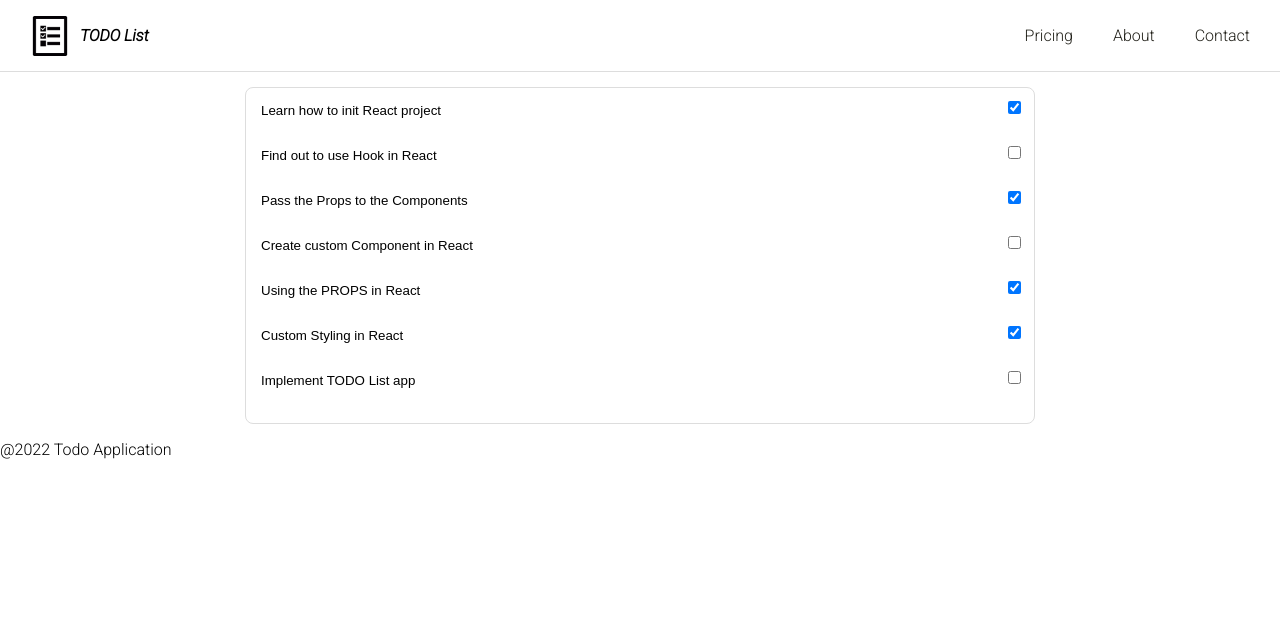
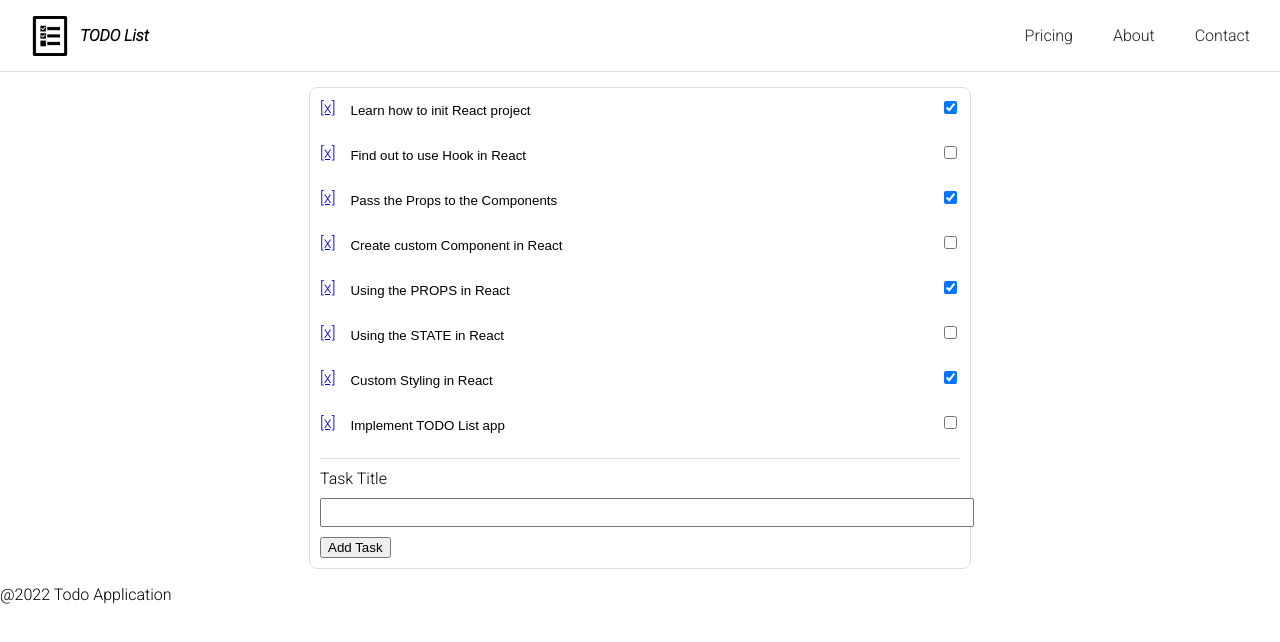
Before and after one commit to jimmyvn/Todo-ReactJS, a React (Create React App) app: page / in a window 1280 px wide. Shown: the top 642 px of the page. Built offline with nearby package versions, Linux system fonts and the light colour scheme.

Commit message:
Updated Remove task from list

```diff
--- a/src/components/App.js
+++ b/src/components/App.js
@@ -27,4 +27,4 @@ export default function App() {
       {squareElements}
     </div>
   )
-};
+}
--- a/src/components/TodoList.js
+++ b/src/components/TodoList.js
@@ -23,9 +23,54 @@ const TodoList = () => {
     })
   }
 
+  const [formData, setFormData] = React.useState({
+    title: ''
+  })
+
+  const handleSubmitAddTaskForm = (event) => {
+    event.preventDefault()
+
+    if (formData.title.length === 0) {
+      return;
+    }
+
+    setTasksList(prevTasks => {
+      return [...prevTasks, {
+        taskId: prevTasks.length + 1,
+        title: formData.title,
+        isFinished: false
+      }]
+    })
+
+    setFormData({title: ''})
+  }
+
+  const handleChangeAddTask = (event) => {
+    const {name, value} = event.target
+
+    setFormData(prevFormData => ({
+      ...prevFormData,
+      [name]: value
+    }))
+  }
+
+  const handleRemoveTask = (taskId) => {
+    setTasksList(prevTasks => {
+      return prevTasks.filter(task => task.taskId !== taskId)
+    });
+  }
+
   const tasksListELements = tasksList.map((task) => {
     return (
       <div className="task-item" key={task.taskId}>
+        <div className="remove-task">
+          <a
+            href="#"
+            onClick={() => handleRemoveTask(task.taskId)}
+          >
+            [x]
+          </a>
+        </div>
         <div className="task-title">
           <input
             type="text"
@@ -48,7 +93,33 @@ const TodoList = () => {
     )
   })
 
-  return tasksListELements
+  return (
+    <div className="todo-list-parent">
+
+      {tasksList.length > 0 ? tasksListELements : <p>You're all caught up</p> }
+
+      <div className="add-task">
+        <form onSubmit={handleSubmitAddTaskForm}>
+          <div className="form-input">
+            <label htmlFor="title">Task Title</label>
+            <input
+              type="text"
+              name="title"
+              value={formData.title}
+              id="title"
+              onChange={handleChangeAddTask}
+              className="default-input"
+            />
+          </div>
+          <button
+            className="add-task-btn"
+          >
+            Add Task
+          </button>
+        </form>
+      </div>
+    </div>
+  )
 }
 
 export default TodoList
--- a/src/components/data/DataTest.js
+++ b/src/components/data/DataTest.js
@@ -21,10 +21,14 @@ export const tasks = [
     isFinished: true,
   }, {
     taskId: 6,
+    title: 'Using the STATE in React',
+    isFinished: false,
+  }, {
+    taskId: 7,
     title: 'Custom Styling in React',
     isFinished: true,
   }, {
-    taskId: 7,
+    taskId: 8,
     title: 'Implement TODO List app',
     isFinished: false,
   },
--- a/src/index.css
+++ b/src/index.css
@@ -80,7 +80,7 @@ code {
 }
 
 .todo-list-parent {
-  width: 60%;
+  width: 50%;
   margin: 0 auto;
   border: 1px solid #ddd;
   border-radius: 8px;
@@ -100,3 +100,17 @@ code {
   border-radius: 10px;
   cursor: pointer;
 }
+
+.form-input .default-input {
+  width: 100%;
+  padding:  5px;
+  margin-top: 10px;
+}
+
+.form-input {
+  margin: 10px 0;
+}
+
+.add-task {
+  border-top: 1px solid #ddd;
+}
--- a/src/index.js
+++ b/src/index.js
@@ -10,9 +10,8 @@ import './index.css'
 ReactDOM.render(
   <React.StrictMode>
     <Navbar />
-    <div className="todo-list-parent">
-      <TodoList />
-    </div>
+
+    <TodoList />
 
     {/* <MainComponent />
     <App /> */}
```
